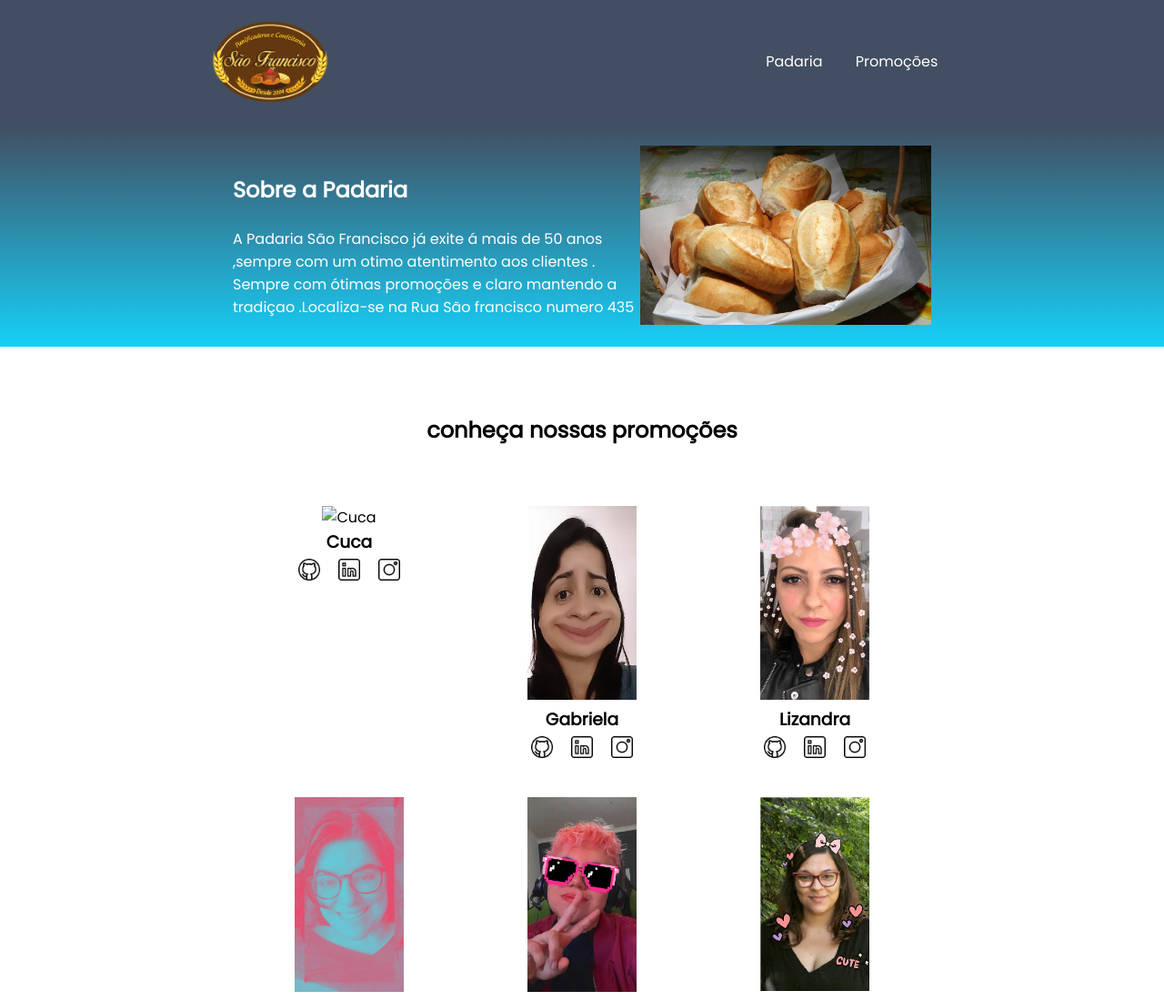
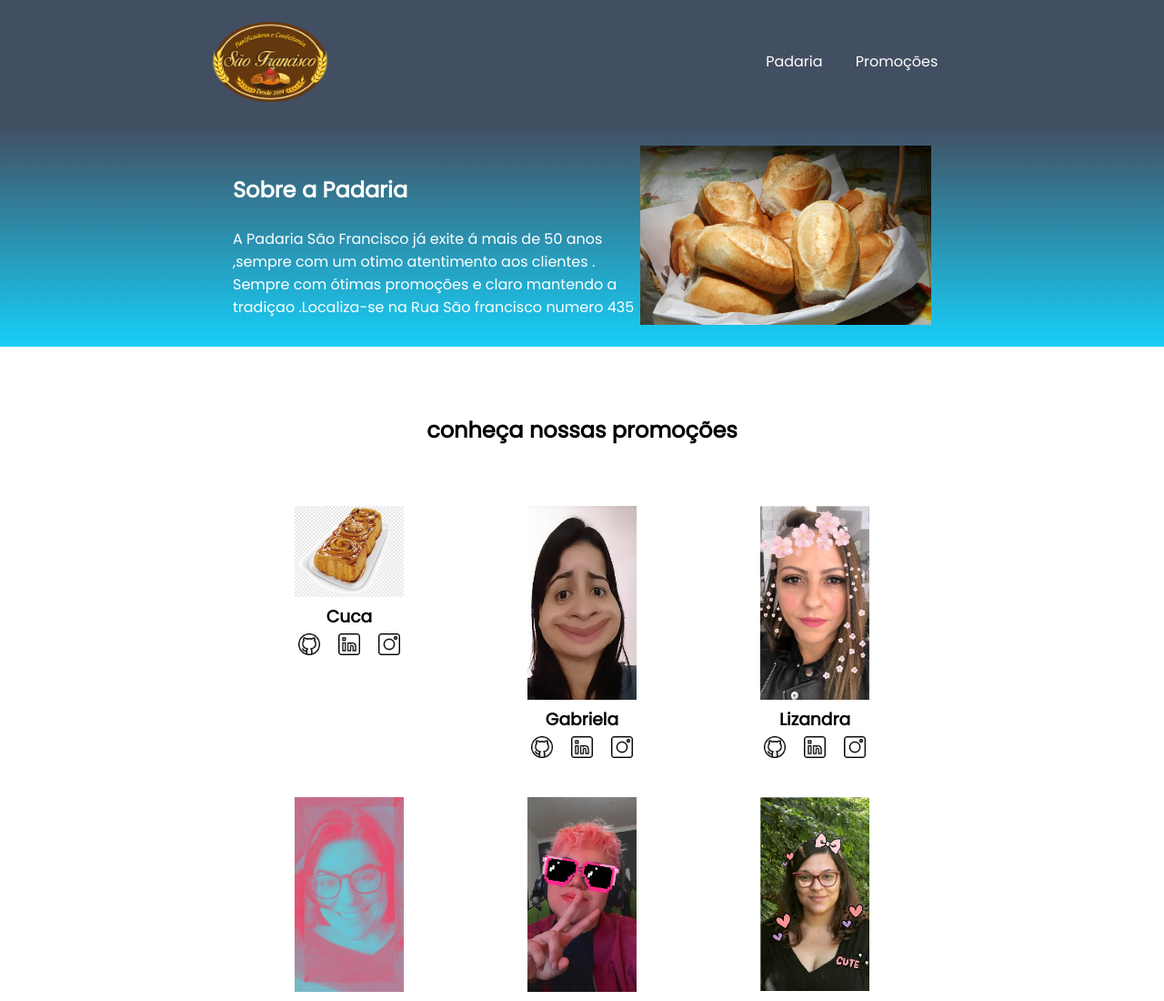
Before and after one commit to pedro-roma/site-padaria, a plain HTML site: page index.html in a window 1280 px wide. Shown: the top 1100 px of the page at 91% size. Drawn offline with Linux system fonts and the light colour scheme.

Commit message:
Update index.html

```diff
--- a/index.html
+++ b/index.html
@@ -31,7 +31,7 @@
         <div class="estudante-todos">
         <span></span>
         <div class="estudante-div">
-            <img class="estudante-imagem" png-clipart-danish-pastry-schnecken-pumpkin-pie-sticky-bun-bakery-donuts-baked-goods-food.png" alt="Cuca">
+            <img class="estudante-imagem" src="png-clipart-danish-pastry-schnecken-pumpkin-pie-sticky-bun-bakery-donuts-baked-goods-food.png" alt="Cuca">
             <h3 class="estudante-nome">Cuca</h3>
             <a href="https://github.com/marcelopaludetto"><img class="estudante-icone" src="github.png" alt="icone github"></a>
             <a href="https://linkedin.com/marcelopaludetto"><img class="estudante-icone" src="linkedin.png" alt="icone linkedin"></a>
```
